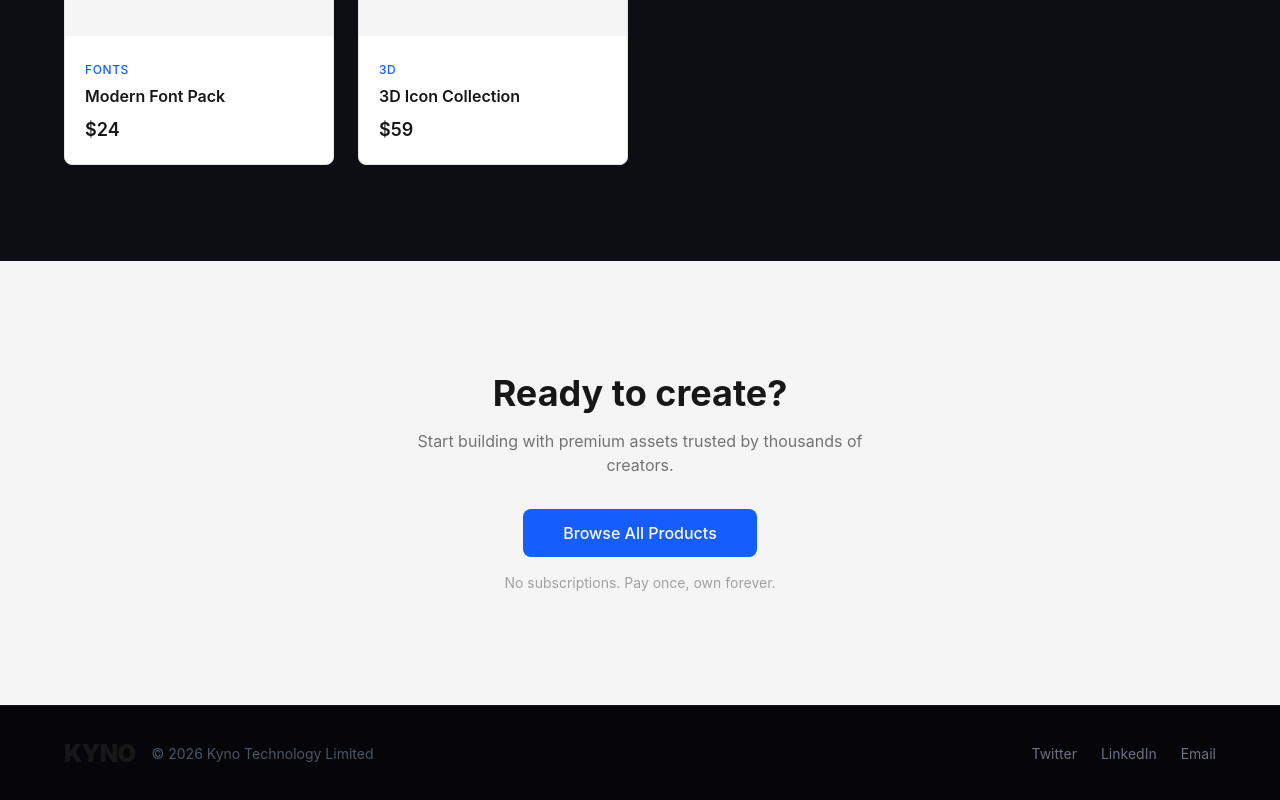
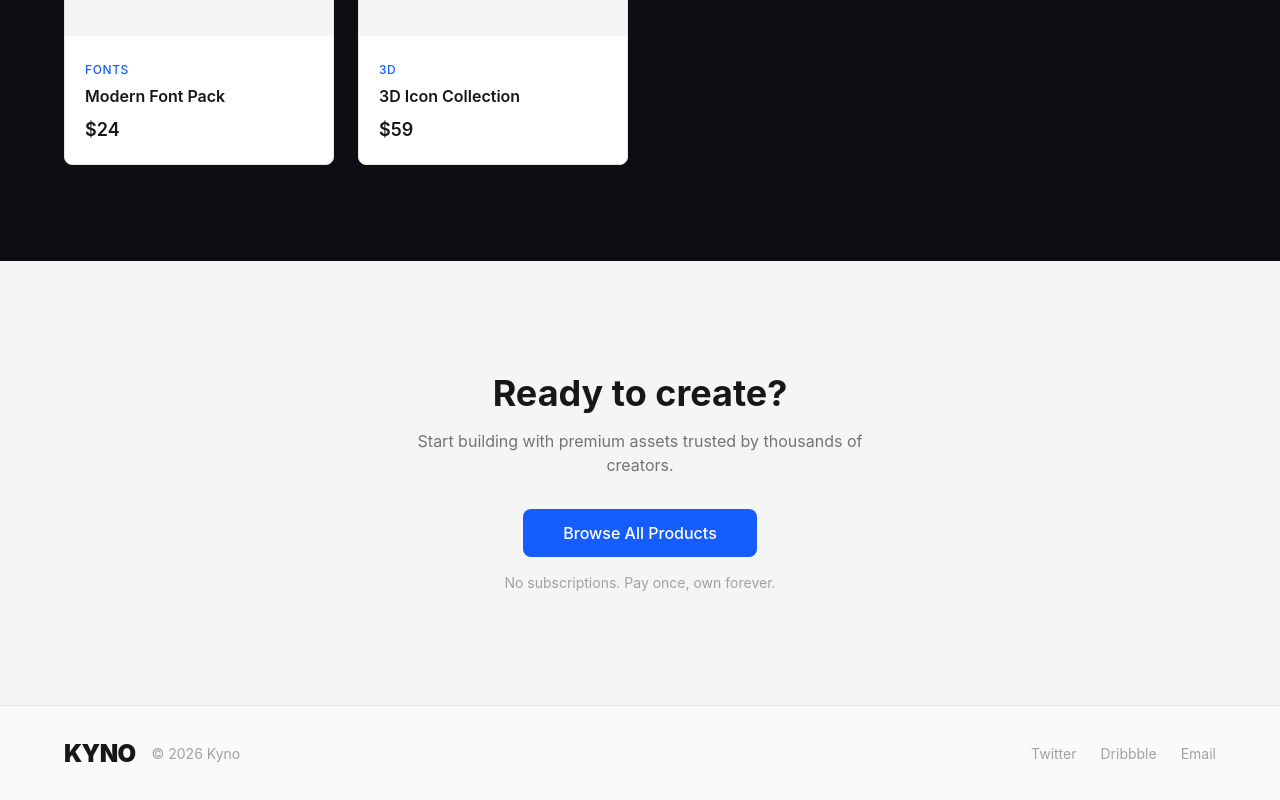
Before and after one commit to KANE-CMD99/kyno, a Next.js app: page / in a window 1280 px wide. Shown: the part 2178-2978 px from the top of the page. Built offline with nearby package versions, Linux system fonts and the light colour scheme.

Commit message:
style: simplify Footer for light Swiss theme

```diff
--- a/src/components/Footer.tsx
+++ b/src/components/Footer.tsx
@@ -2,18 +2,18 @@ import Logo from "./Logo";
 
 const socialLinks = [
   { label: "Twitter", href: "#" },
-  { label: "LinkedIn", href: "#" },
+  { label: "Dribbble", href: "#" },
   { label: "Email", href: "mailto:hello@kyno.tech" },
 ];
 
 export default function Footer() {
   return (
-    <footer className="border-t border-white/[0.05] bg-[#06060a] px-6 py-8">
+    <footer className="border-t border-neutral-200 bg-[#FAFAFA] px-6 py-8">
       <div className="mx-auto flex max-w-6xl flex-col items-center justify-between gap-4 sm:flex-row">
         <div className="flex items-center gap-4">
           <Logo />
-          <span className="text-sm text-gray-600">
-            &copy; {new Date().getFullYear()} Kyno Technology Limited
+          <span className="text-sm text-neutral-400">
+            &copy; {new Date().getFullYear()} Kyno
           </span>
         </div>
         <div className="flex gap-6">
@@ -21,7 +21,7 @@ export default function Footer() {
             <a
               key={link.label}
               href={link.href}
-              className="text-sm text-gray-500 transition-colors hover:text-gray-300"
+              className="text-sm text-neutral-400 transition-colors hover:text-neutral-600"
             >
               {link.label}
             </a>
```
